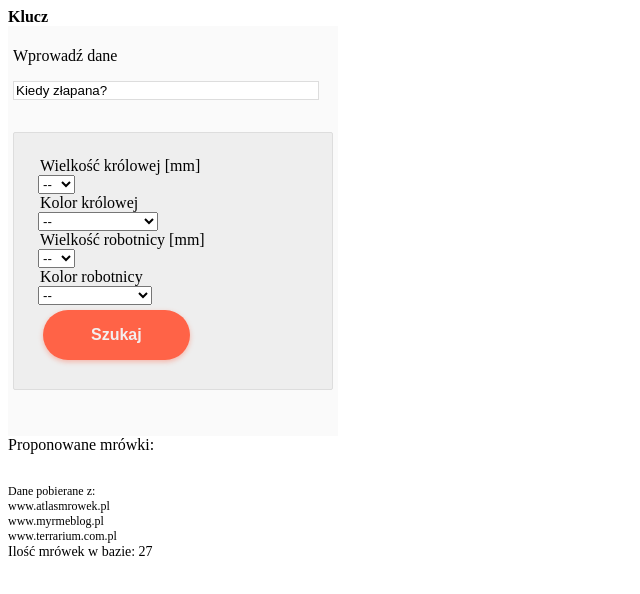
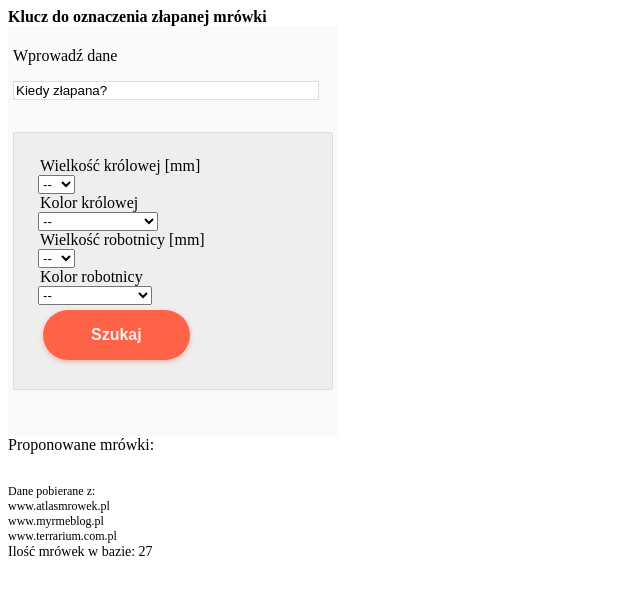
Before and after one commit to Keszua/Ant-key-v1, a plain HTML site: page index.html in a window 1280 px wide. Shown: the whole page, without its empty margins (0-640 px from the left). Drawn offline with nearby package versions, Linux system fonts and the light colour scheme.

Commit message:
Poprawka opisu na belce przegladarki

```diff
--- a/index.html
+++ b/index.html
@@ -2,7 +2,7 @@
 <html lang="pl">
     <head>
         <meta charset="utf-8">
-        <title>TODO</title>
+        <title>Ant key</title>
         <meta http-equiv="x-ua-compatible" content="ie=edge">
         <meta name="viewport" content="width=device-width, initial-scale=1">
         <link rel="stylesheet" href="style.css">
@@ -18,7 +18,7 @@
 -->
         </div>
 
-        <strong>Klucz</strong>
+        <strong>Klucz do oznaczenia złapanej mrówki</strong>
 
         <div class="pole-wejsc">
             <p>Wprowadź dane</p>
```
Also changed, not shown: 1 other file.
